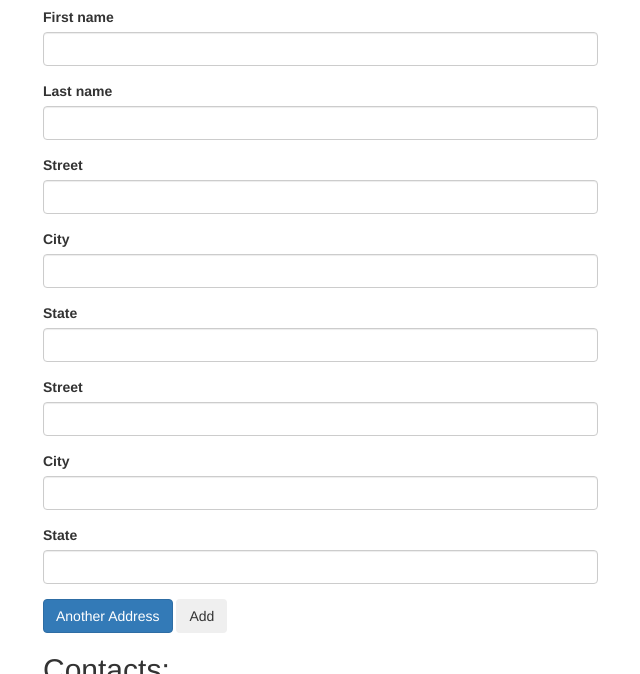
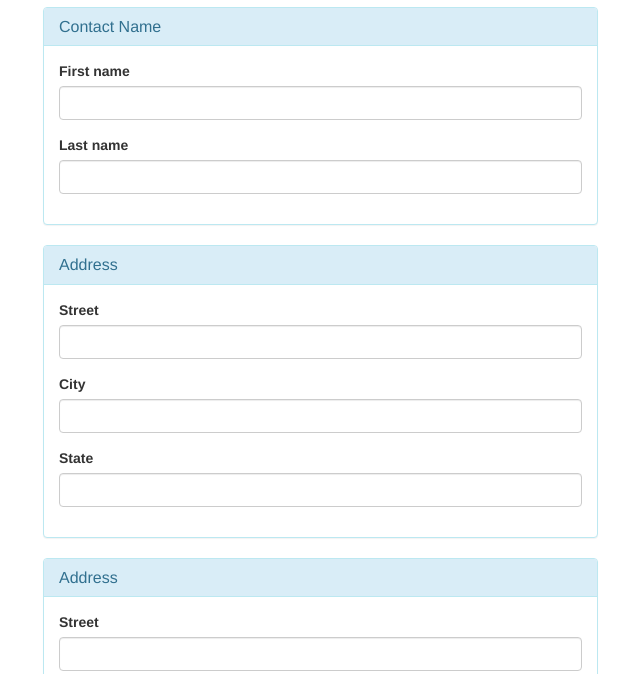
Before and after one commit to KNaka88/address, a plain HTML site: page index.html in a window 1280 px wide. Both pictures are taken after a click on the element "Another Address". Shown: the part 126-800 px from the top of the page, without its empty margins (27-667 px from the left). Drawn offline with Linux system fonts and the light colour scheme.

Commit message:
add panel layout for the contact address form

```diff
--- a/index.html
+++ b/index.html
@@ -14,6 +14,11 @@
         <div class="col-md-6">
           <h2>Add a contact:</h2>
           <form id="new-contact">
+            <div class="panel panel-info">
+              <div class="panel-heading">
+                <h2 class="panel-title">Contact Name</h2>
+              </div>
+              <div class="panel-body">
                 <div class="form-group">
                   <label for="new-first-name">First name</label>
                   <input type="text" class="form-control" id="new-first-name">
@@ -22,9 +27,16 @@
                   <label for="new-last-name">Last name</label>
                   <input type="text" class="form-control" id="new-last-name">
                 </div>
+              </div>
+            </div>
 
             <div id="new-addresses">
               <div class="new-address">
+                <div class="panel panel-info">
+                  <div class="panel-heading">
+                    <h2 class="panel-title">Address</h2>
+                  </div>
+                  <div class="panel-body">
                     <div class="form-group">
                       <label for="new-street">Street</label>
                       <input type="text" class="form-control new-street">
@@ -36,6 +48,8 @@
                     <div class="form-group">
                       <label for="new-state">State</label>
                       <input type="text" class="form-control new-state">
+                    </div>
+                  </div>
                 </div>
               </div>
             </div>
--- a/js/scripts.js
+++ b/js/scripts.js
@@ -18,6 +18,11 @@ Contact.prototype.fullName = function() {
 $(document).ready(function() {
   $("#add-address").click(function() {
     $("#new-addresses").append('<div class="new-address">' +
+                                  '<div class="panel panel-info">' +
+                                    '<div class="panel-heading">'+
+                                      '<h2 class="panel-title">Address</h2>'+
+                                    '</div>'+
+                                    '<div class="panel-body">' +
                                       '<div class="form-group">' +
                                         '<label for="new-street">Street</label>' +
                                         '<input type="text" class="form-control new-street">' +
@@ -29,6 +34,8 @@ $(document).ready(function() {
                                       '<div class="form-group">' +
                                         '<label for="new-state">State</label>' +
                                         '<input type="text" class="form-control new-state">' +
+                                      '</div>' +
+                                    '</div>' +
                                   '</div>' +
                                 '</div>');
   });
```
Lines whose indentation alone changed are shown as unchanged.
